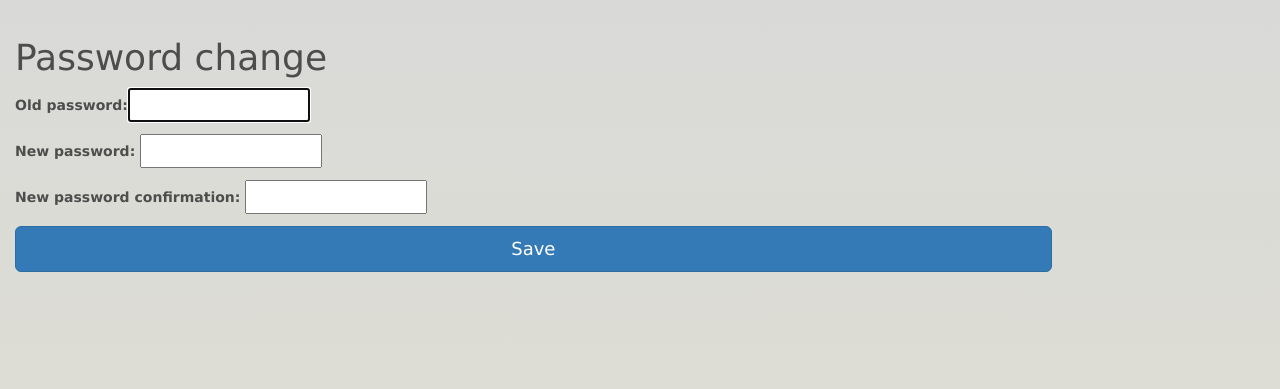
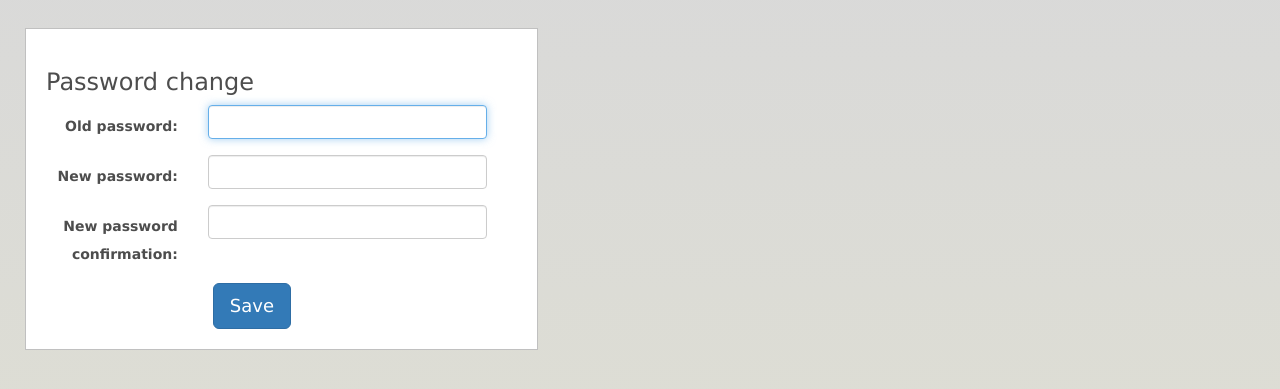
Before and after one commit to srichiardi/linkero, a Django app: page /settings/ in a window 1280 px wide. Shown: the part 52-441 px from the top of the page. Run offline with Django 3.2, Linux system fonts and the light colour scheme; the visitor is signed in with stand-in values (Sample User, id 1); parts of the project's set-up code (start-up, migrations or seed data) failed here and were passed over; some libraries are stand-ins or nearby versions.

Commit message:
pw change css

```diff
--- a/static/css/site.css
+++ b/static/css/site.css
@@ -36,11 +36,6 @@ body {
 	width: 120px;
 }
 
-#new-case-btn {
-	width: 40px;
-	height: 40px;
-}
-
 .row #filter, #cases-list-table {
 	margin-top: 10px;
 	margin-left: 10px;
@@ -64,6 +59,21 @@ div #report-selector {
 	background-color: #ffffff;
 }
 
+div #password-change-row {
+	margin-top: 10px;
+	margin-left: 10px;
+	margin-right: 10px;
+	margin-bottom: 10px;
+}
+
+div #password-change-col {
+	padding: 20px;
+	border-style: solid;
+	border-width: 1px;
+	border-color: #c0c0c0;
+	background-color: #ffffff;
+}
+
 .glyphicon-refresh-animate {
     -animation: spin 1.5s infinite linear;
     -webkit-animation: spin2 1.5s infinite linear;
--- a/templates/registration/password_change.html
+++ b/templates/registration/password_change.html
@@ -4,18 +4,28 @@
 
 {% block content %}
 
-	<div class="row content">
-		<div class="col-md-10">
-			<h1>Password change</h1>
-			<form action="" method="post" id="pw-change-form">
-				{% csrf_token %}
-				<p><label for="id_old_password">Old password:</label><input type="password" name="old_password" required autofocus id="id_old_password" /></p>
-				<p><label for="id_new_password1">New password:</label> <input type="password" name="new_password1" required id="id_new_password1" /> </p>
-				<p><label for="id_new_password2">New password confirmation:</label> <input type="password" name="new_password2" required id="id_new_password2" /></p>
-				<p><button class="btn btn-lg btn-primary btn-block" type="submit">Save</button></p>
+		<div class="row content"  id="password-change-row">
+			<div class="col-md-5" id="password-change-col">
+			<h3>Password change</h3>
+			<form action="" method="post" id="pw-change-form" class="form-horizontal">
+				<div class="row">
+					<div class="form-group">
+					<label for="id_old_password" class="control-label col-md-4">Old password:</label>
+					<div class="col-md-7"><input type="password" name="old_password" required autofocus id="id_old_password" class="form-control"/></div>
+					</div>
+					<div class="form-group"><label for="id_new_password1" class="control-label col-md-4">New password:</label>
+					<div class="col-md-7"><input type="password" name="new_password1" required id="id_new_password1" class="form-control"/> </div>
+					</div>
+					<div class="form-group"><label for="id_new_password2" class="control-label col-md-4">New password confirmation:</label>
+					<div class="col-md-7"><input type="password" name="new_password2" required id="id_new_password2" class="form-control"/></div></div>
+				</div>
+				<div class="row">
+					<div class="col-md-4"></div><div class="col-md-2"><button class="btn btn-lg btn-primary" type="submit">Save</button></div>
+				</div>
 			</form>
 		</div>
-	</div>
+
+		</div><!-- closing row content -->
 
 {% endblock %}
 
```
Also changed, not shown: templates/registration/password_change_done.html (deleted, +0 -13 lines).
